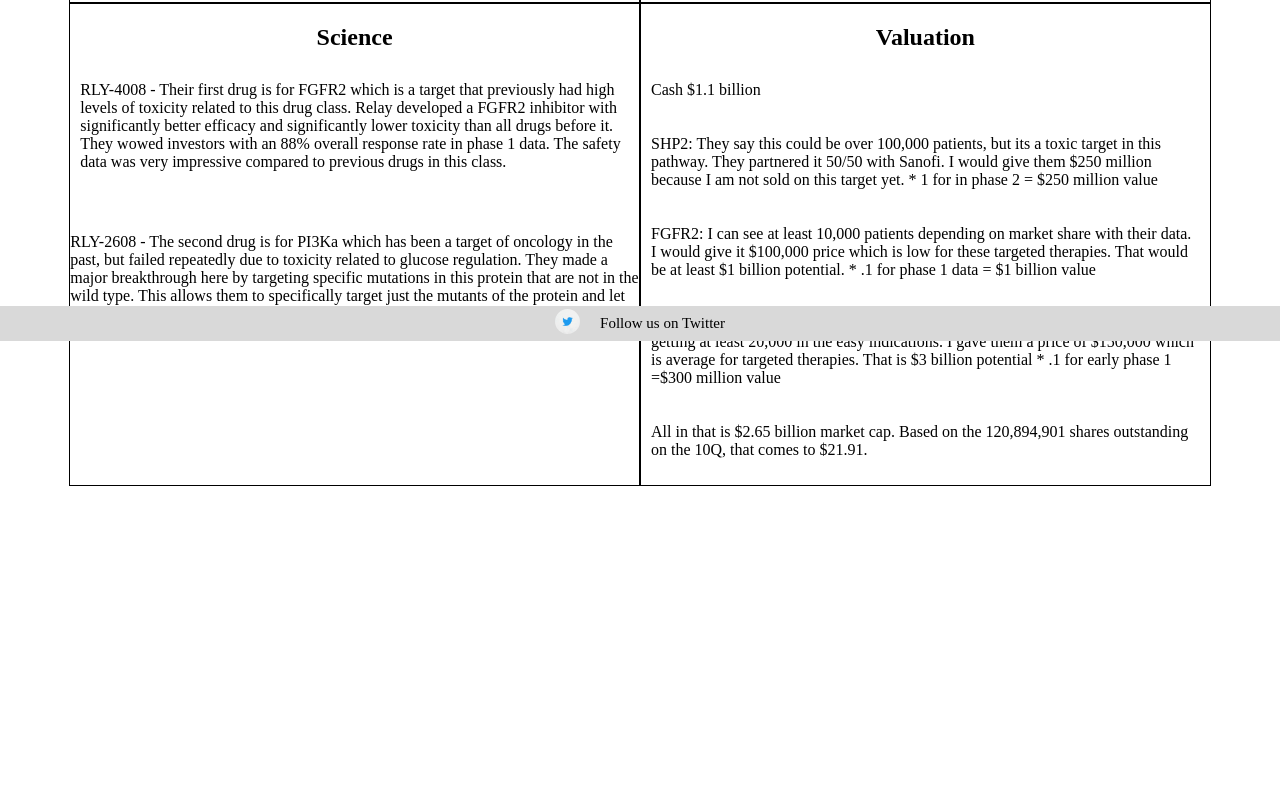
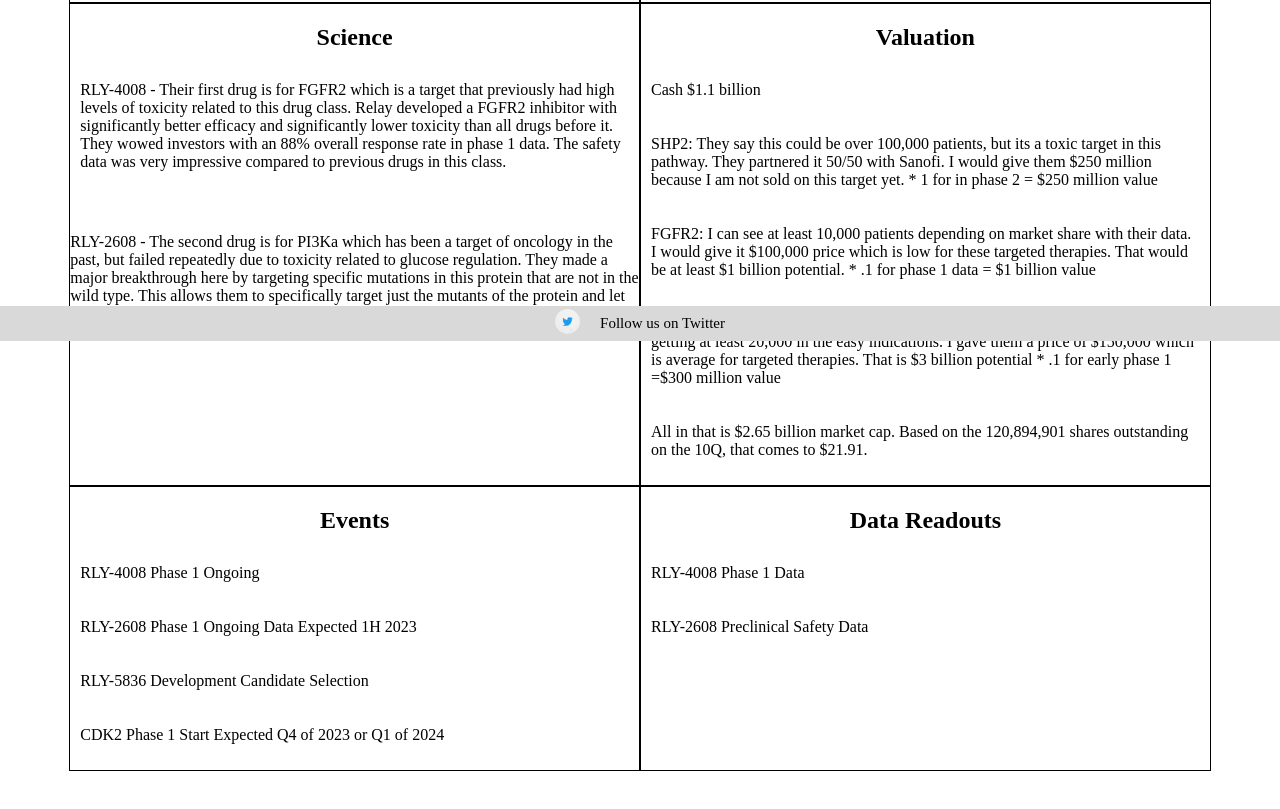
Before and after one commit to CoderKid2k/Biotech2k, a plain HTML site: page pages/relay.html in a window 1280 px wide. Shown: the part 459-1268 px from the top of the page. Before the commit the page ends 995 px from the top, so only its background shows below. Drawn offline with Linux system fonts and the light colour scheme.

Commit message:
Added 2 sections

```diff
--- a/pages/relay.html
+++ b/pages/relay.html
@@ -21,7 +21,7 @@
           <header id="header">
 
                <div class="brand-title">
-                    <h1 class="site-name">Biotech2k.com</h1>
+                    <h1 class="site-name"><a href="../index.html">Biotech2k.com</a></h1>
                </div>
 
                <nav>
@@ -153,6 +153,37 @@
                               on the 10Q, that comes to $21.91.
                          </p>
                     </section>
+
+                    <section class="section-container">
+                         <h2 class="list-header">Events</h2>
+                         <p class="profiles">
+                              RLY-4008 Phase 1 Ongoing
+                         </p>
+                         <p class="profiles">
+                              RLY-2608 Phase 1 Ongoing Data Expected 1H 2023
+                         </p>
+                         <p class="profiles">
+                              RLY-5836 Development Candidate Selection
+                         </p>
+                         <p class="profiles">
+                              CDK2 Phase 1 Start Expected Q4 of 2023 or Q1 of 2024
+                         </p>
+                    </section>
+
+                    <section class="section-container">
+                         <h2 class="list-header">Data Readouts</h2>
+                         <p class="profiles">
+                              <a href="https://ir.relaytx.com/news-releases/news-release-details/late-breaking-data-presented-esmo-congress-2022-demonstrate">
+                               RLY-4008 Phase 1 Data
+                               </a>
+                         </p>
+                         <p class="profiles">
+                              <a href="https://ir.relaytx.com/news-releases/news-release-details/relay-therapeutics-announces-preclinical-data-support-rly-2608">
+                              RLY-2608 Preclinical Safety Data
+                              </a>
+                         </p>
+                    </section>
+
                </div>
 
           </main>
--- a/styles/company.css
+++ b/styles/company.css
@@ -24,6 +24,10 @@
      padding: 10px;
 }
 
+.profiles a {
+     color: #000000;
+}
+
 .progress-bar {
      margin-left: 20px;
 }
--- a/styles/main.css
+++ b/styles/main.css
@@ -15,9 +15,13 @@ main {
 }
 
 .section-title a {
-     color: #000000;
+     color: #216be3;
      font-size: 20px;
      text-align: center;
+}
+
+.section-title a:hover {
+     text-shadow: 1px 1px 1px #000000;
 }
 
 .large-text {
@@ -50,5 +54,9 @@ main {
 /* Here Starts the Companies Page */
 
 .tech-list a {
-     color: #7054d6;
+     color: #216be3;
 }
+
+.tech-list a:hover {
+     text-shadow: 1px 1px 1px #000000;
+}
```
Also changed, not shown: index.html (+4 -3 lines), pages/clinicaldata.html (+1 -1 lines), pages/companies.html (+1 -1 lines), pages/innovation.html (+1 -1 lines), pages/science.html (+1 -1 lines).
